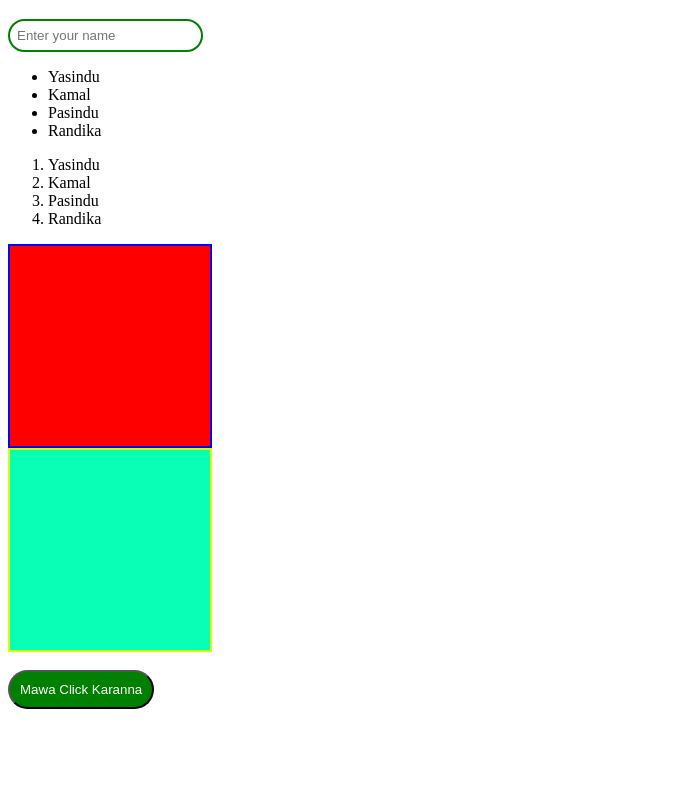
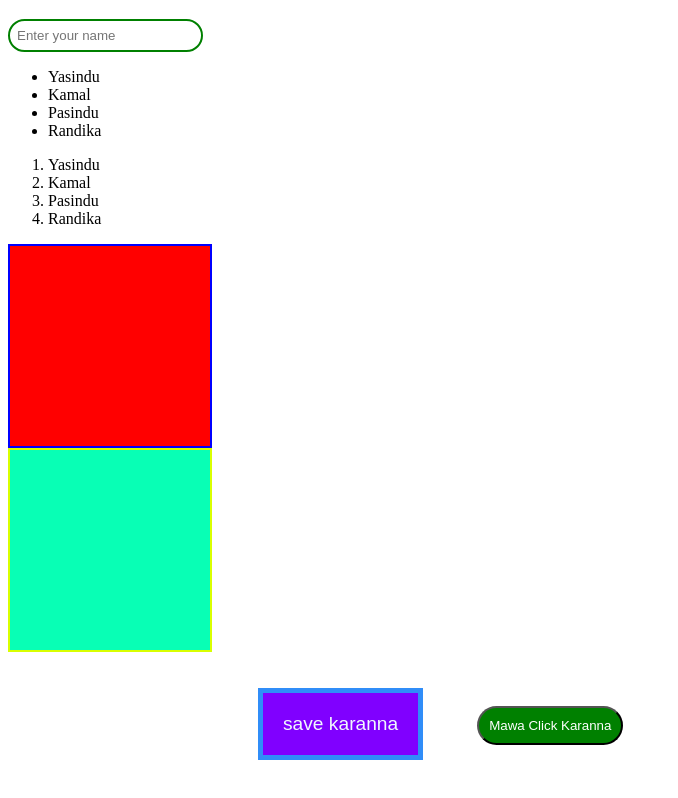
Before and after one commit to Lasitha90/icet-102-lasi, a plain HTML site: page assignment.html in a window 1280 px wide. Shown: the part 1001-1799 px from the top of the page, without its empty margins (0-678 px from the left). Before the commit the page ends 1718 px from the top, so only its background shows below. Drawn offline with Linux system fonts and the light colour scheme.

Commit message:
button add

```diff
--- a/assignment.html
+++ b/assignment.html
@@ -93,6 +93,12 @@
 
     <br>
 
+    <br>
+
+    <button class="btn1"> save karanna </button>
+
+
+
     <button class="btn">Mawa Click Karanna</button>
 </body>
 
--- a/css/style.css
+++ b/css/style.css
@@ -15,3 +15,12 @@
     background-color: rgb(8, 255, 181);
     border: 2px solid rgb(217, 255, 0);
 }
+.btn1{
+    padding: 20px;color: aliceblue;
+    border: 5px solid rgb(48, 141, 248);
+    margin-left: 250px;
+    margin-bottom: 100px;
+    margin-right: 50px;
+    background-color: rgb(128, 0, 255);
+    font-size: larger;
+}
```
